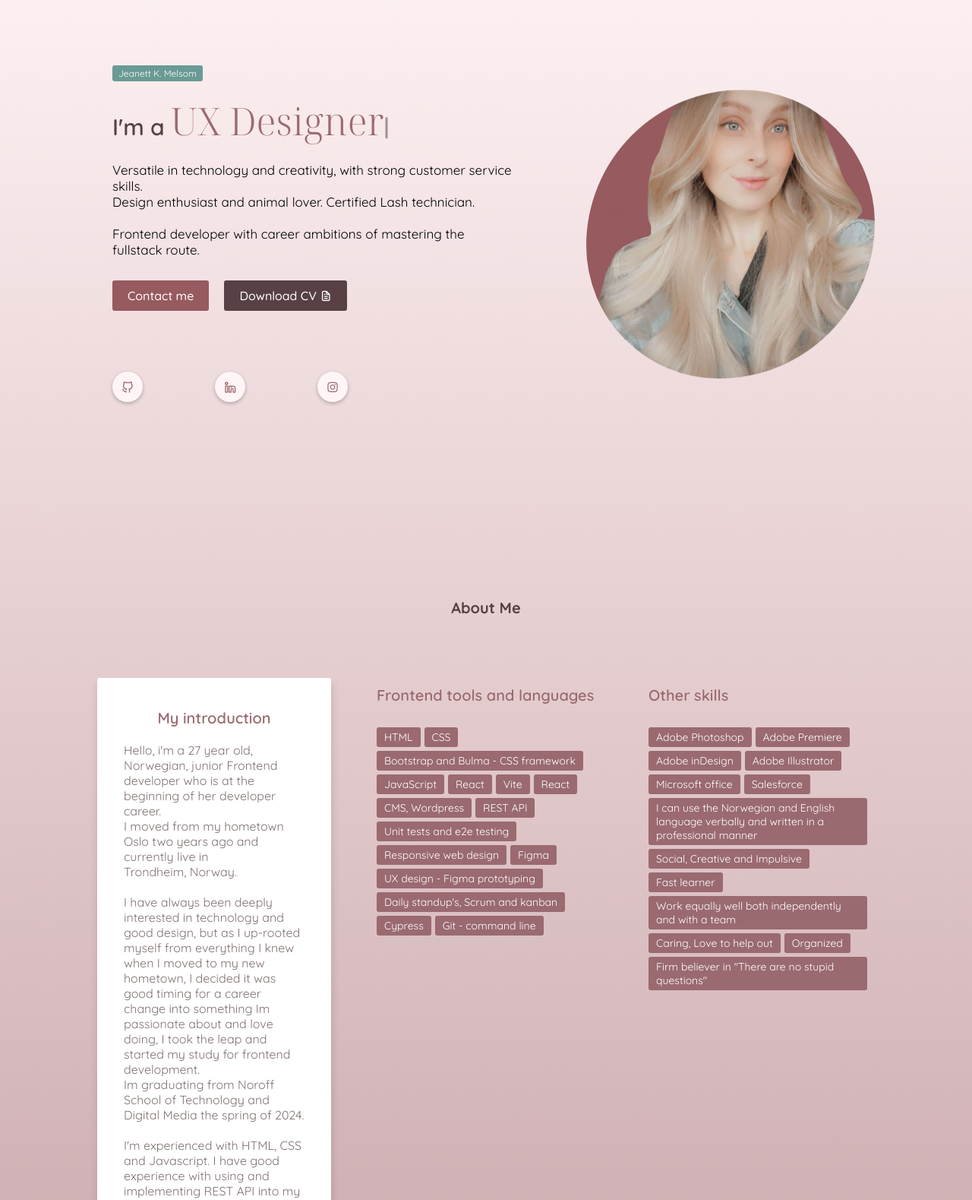
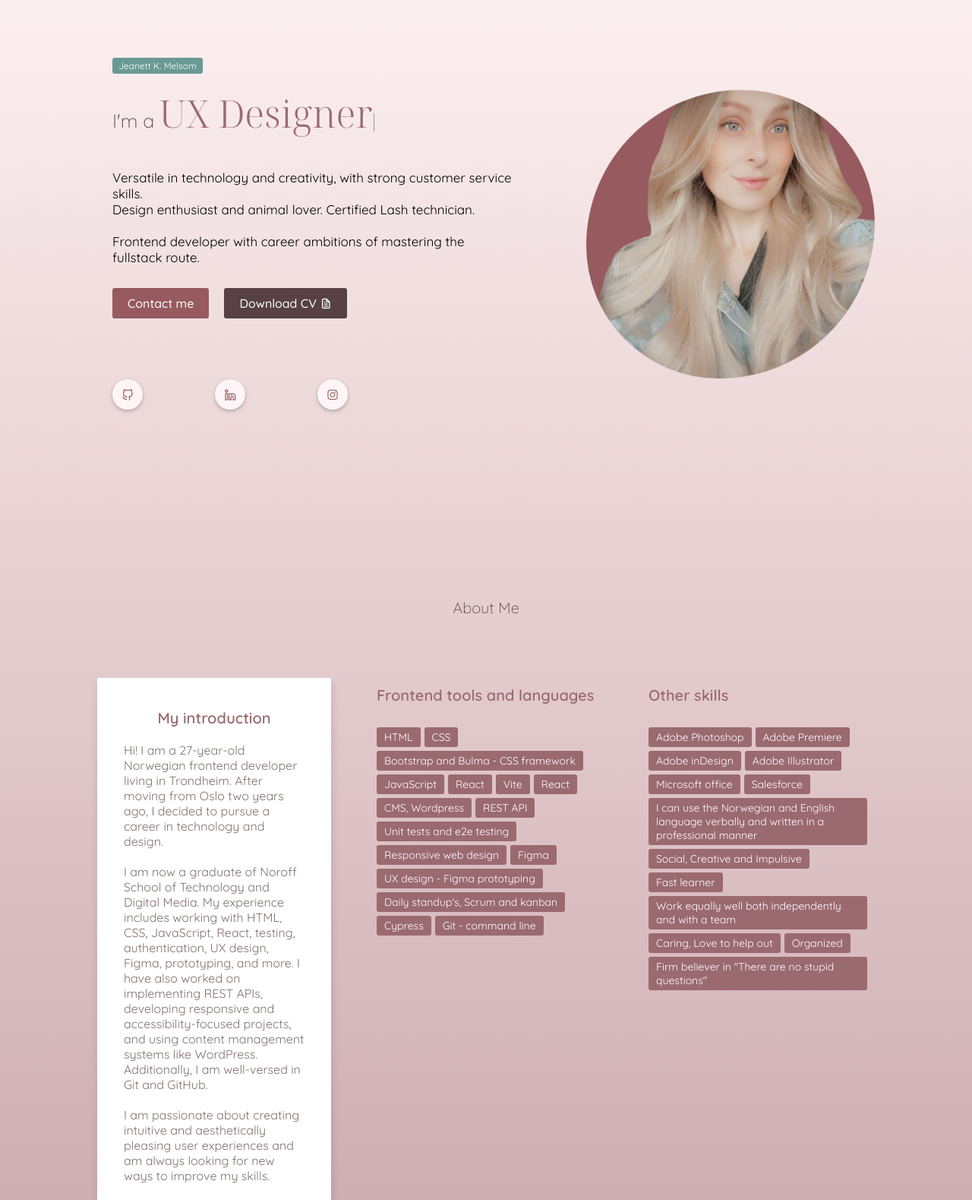
Before and after one commit to JeanettKM/JKM---Portfolio, a website: page index_ENG.html in a window 1280 px wide. Shown: the part 93-1672 px from the top of the page at 76% size. Drawn offline with nearby package versions, Linux system fonts and the light colour scheme.

Commit message:
added more font styling

```diff
--- a/assets/css/styles.css
+++ b/assets/css/styles.css
@@ -31,6 +31,7 @@ h2 {
   font-size: 20px;
   margin-bottom: 25px;
   color: var(--text-color-third);
+  font-weight: 200;
 }
 
 h3,
@@ -79,6 +80,13 @@ html {
 a {
   color: var(--color-white);
   text-decoration: none;
+}
+
+.iAmtext {
+  font-size: 20px;
+  font-weight: 300;
+  color: var(--text-color-third);
+  margin-bottom: 20px;
 }
 
 /* ----- GLOBAL BUTTON DESIGN ----- */
--- a/index_ENG.html
+++ b/index_ENG.html
@@ -122,7 +122,9 @@
               <span>Jeanett K. Melsom</span>
             </div>
             <div class="featured-name">
-              <p lang="en-GB">I'm a <span class="typedText"></span></p>
+              <p class="iAmtext" lang="en-GB">
+                I'm a <span class="typedText"></span>
+              </p>
             </div>
             <section class="S-Screen-text">
               <div class="featured-text-info">
@@ -179,27 +181,21 @@
               <div class="about-info">
                 <h3 lang="en-GB">My introduction</h3>
                 <p lang="en-GB">
-                  Hello, i'm a 27 year old, Norwegian, junior Frontend developer
-                  who is at the beginning of her developer career. <br />
-                  I moved from my hometown Oslo two years ago and currently live
-                  in <br />
-                  Trondheim, Norway. <br />
-                  <br />
-                  I have always been deeply interested in technology and good
-                  design, but as I up-rooted myself from everything I knew when
-                  I moved to my new hometown, I decided it was good timing for a
-                  career change into something Im passionate about and love
-                  doing, I took the leap and started my study for frontend
-                  development. <br />
-                  Im graduating from Noroff School of Technology and Digital
-                  Media the spring of 2024. <br />
-                  <br />
-                  I'm experienced with HTML, CSS and Javascript. I have good
-                  experience with using and implementing REST API into my
-                  projects, aswell as creating responsive and accessability
-                  focused projects. Additionally, I have experience working with
-                  content management systems (CMS) like WordPress. I also have
-                  experience using the front-end framework React.
+                  Hi! I am a 27-year-old Norwegian frontend developer living in
+                  Trondheim. After moving from Oslo two years ago, I decided to
+                  pursue a career in technology and design.
+                  <br /><br />
+                  I am now a graduate of Noroff School of Technology and Digital
+                  Media. My experience includes working with HTML, CSS,
+                  JavaScript, React, testing, authentication, UX design, Figma,
+                  prototyping, and more. I have also worked on implementing REST
+                  APIs, developing responsive and accessibility-focused
+                  projects, and using content management systems like WordPress.
+                  Additionally, I am well-versed in Git and GitHub.
+                  <br /><br />
+                  I am passionate about creating intuitive and aesthetically
+                  pleasing user experiences and am always looking for new ways
+                  to improve my skills.
                 </p>
               </div>
             </div>
```
Also changed, not shown: index.html (+17 -24 lines).
